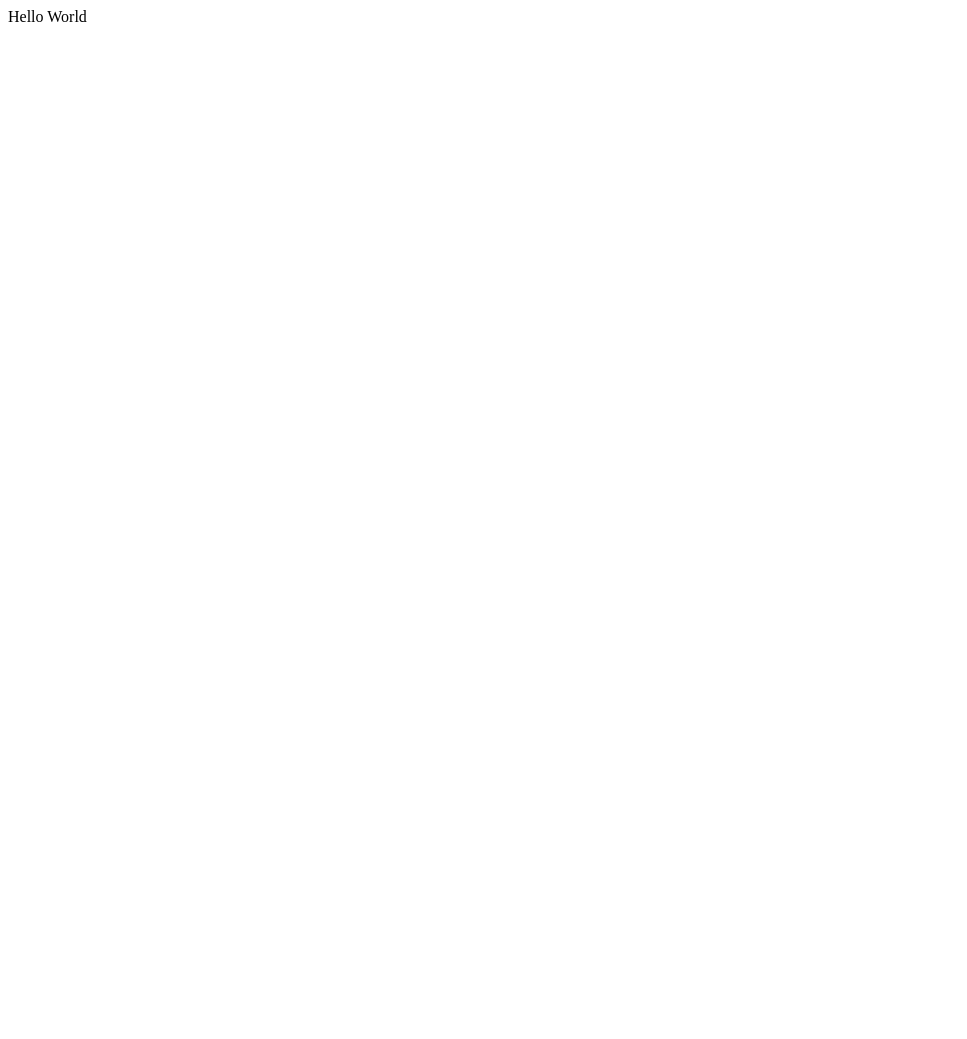
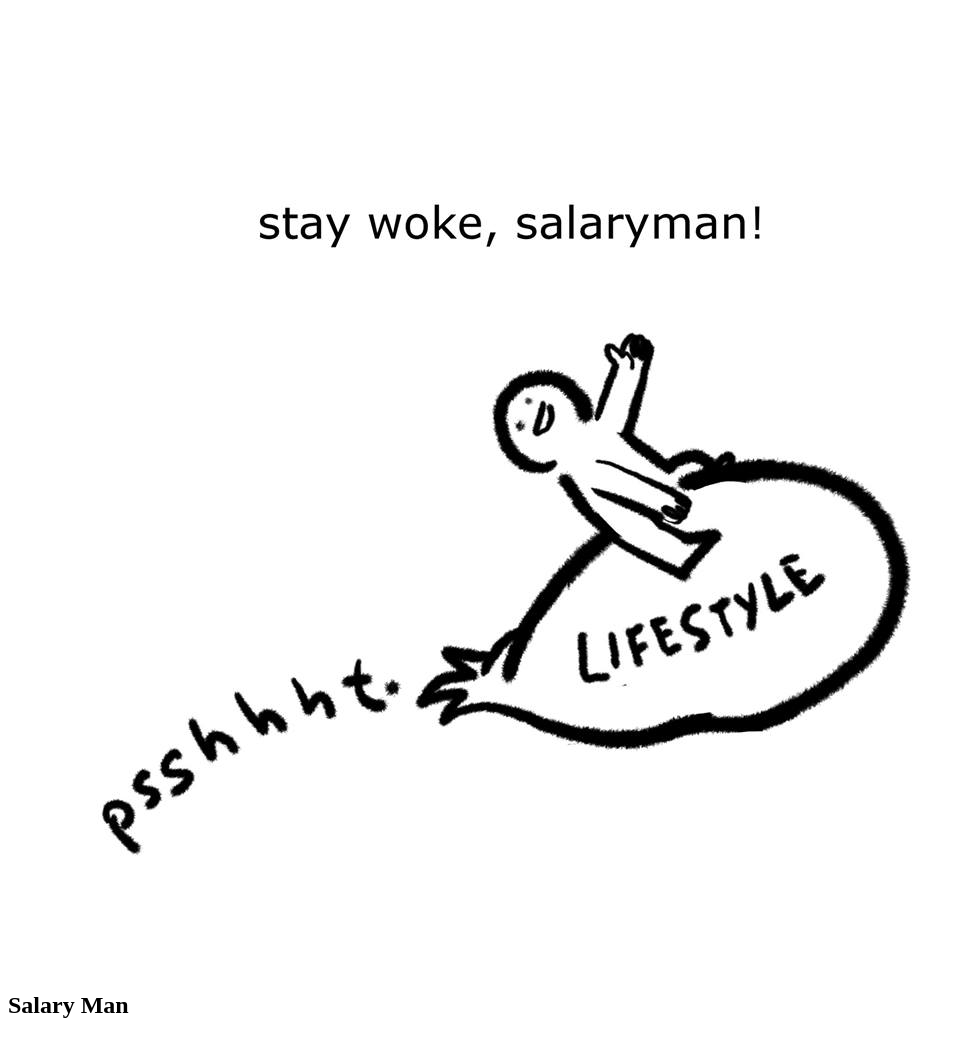
Before and after one commit to annafich/my-repo-from-remote, a plain HTML site: page index.html in a window 1280 px wide. Shown: the whole page, without its empty margins (0-967 px from the left). Before the commit the page ends 800 px from the top, so only its background shows below. Drawn offline with Linux system fonts and the light colour scheme.

Commit message:
Changed Hello world with img and h2 to display simple profile data. Image file added in the folder images and used as resource in the img element in index.html file

```diff
--- a/index.html
+++ b/index.html
@@ -2,9 +2,10 @@
 <html>
     <head>
     </head>
-
     <body>
-        Hello World
+        <div>
+            <img src="images\salary man.jpg" alt="profile images" />
+            <h2>Salary Man</h2>
+    </div>
     </body>
-
 </html>
```
Also changed, not shown: images/salary man.jpg (added).
